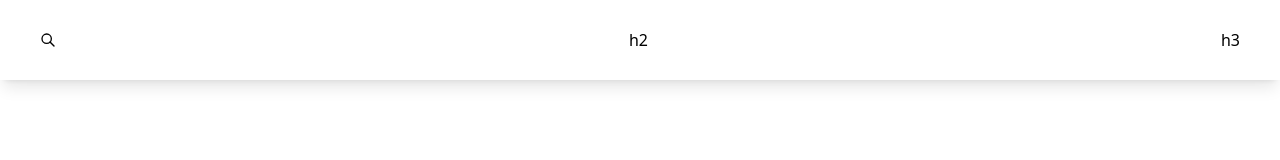
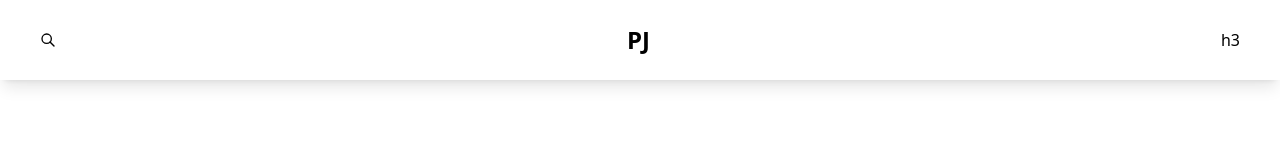
Before and after one commit to Wediah/shoppingsite, a Next.js app: page /Nav in a window 1280 px wide. Shown: the top 160 px of the page. Built offline with nearby package versions, Linux system fonts and the light colour scheme.

Commit message:
Adds name to nav

```diff
--- a/pages/Nav.tsx
+++ b/pages/Nav.tsx
@@ -10,7 +10,9 @@
                     <div>
                       <div><TbSearch/></div>
                     </div>
-                    <div>h2</div>
+                    <div>
+                      <h1 className='text-2xl font-bold'>PJ</h1>
+                    </div>
                     <div>h3</div>
                 </div>
             </div>
```
